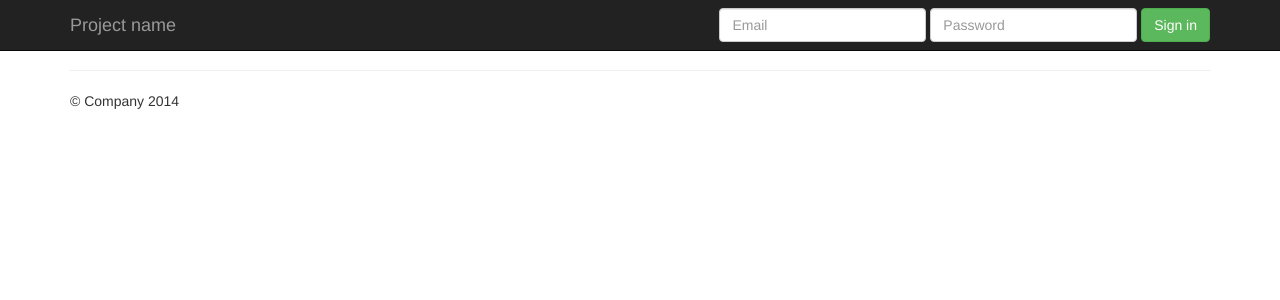
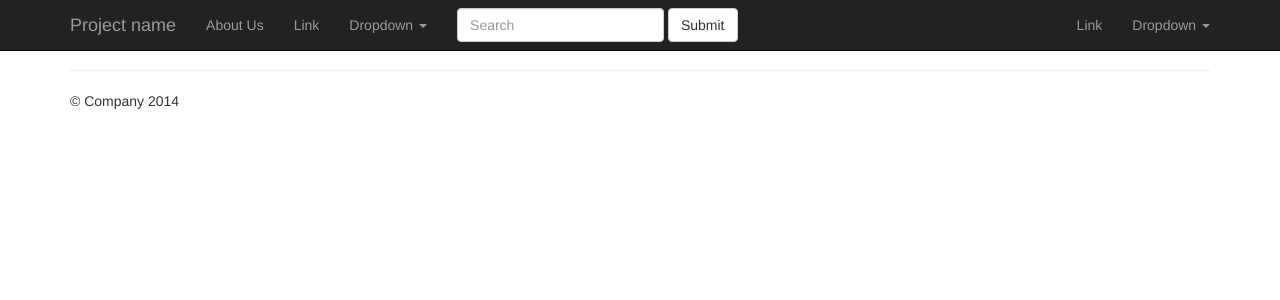
Before and after one commit to Nishant-MC/SE-Final-Project, a Django app: template ROR/static/templates/base.html in a window 1280 px wide. Shown: the top 300 px of the page. Run offline with Django 3.2, Linux system fonts and the light colour scheme; the template is opened without the code that fills it, so the values that code supplies are empty; parts of the project's set-up code (start-up, migrations or seed data) failed here and were passed over; some libraries are stand-ins or nearby versions.

Commit message:
latest, navbar and tutorial done

```diff
--- a/ROR/src/RORapp/urls.py
+++ b/ROR/src/RORapp/urls.py
@@ -11,7 +11,9 @@ urlpatterns = patterns('',
     url(r'^$', 'signups.views.home', name='home'),
     # url(r'^blog/', include('blog.urls')),
     url(r'^thank-you/$', 'signups.views.thankyou', name='thankyou'),
+
     url(r'^about-us/$', 'signups.views.aboutus', name='aboutus'),
+
     url(r'^admin/', include(admin.site.urls)),
 )
 
--- a/ROR/static/templates/base.html
+++ b/ROR/static/templates/base.html
@@ -29,30 +29,7 @@
 
   <body>
 
-    <div class="navbar navbar-inverse navbar-fixed-top" role="navigation">
-      <div class="container">
-        <div class="navbar-header">
-          <button type="button" class="navbar-toggle" data-toggle="collapse" data-target=".navbar-collapse">
-            <span class="sr-only">Toggle navigation</span>
-            <span class="icon-bar"></span>
-            <span class="icon-bar"></span>
-            <span class="icon-bar"></span>
-          </button>
-          <a class="navbar-brand" href="#">Project name</a>
-        </div>
-        <div class="navbar-collapse collapse">
-          <form class="navbar-form navbar-right" role="form">
-            <div class="form-group">
-              <input type="text" placeholder="Email" class="form-control">
-            </div>
-            <div class="form-group">
-              <input type="password" placeholder="Password" class="form-control">
-            </div>
-            <button type="submit" class="btn btn-success">Sign in</button>
-          </form>
-        </div><!--/.navbar-collapse -->
-      </div>
-    </div>
+    {% include 'navbar.html' %}
 
 
     {% block jumbotron %} {% endblock %}
--- /dev/null
+++ b/ROR/static/templates/navbar.html
@@ -0,0 +1,64 @@
+<div class="navbar navbar-inverse navbar-fixed-top" role="navigation">
+      <div class="container">
+        <div class="navbar-header">
+          <button type="button" class="navbar-toggle" data-toggle="collapse" data-target=".navbar-collapse">
+            <span class="sr-only">Toggle navigation</span>
+            <span class="icon-bar"></span>
+            <span class="icon-bar"></span>
+            <span class="icon-bar"></span>
+          </button>
+          <a class="navbar-brand" href="{% url "home" %} ">Project name</a>
+        </div>
+        <div class="navbar-collapse collapse">
+          <!--
+          <form class="navbar-form navbar-right" role="form">
+            <div class="form-group">
+              <input type="text" placeholder="Email" class="form-control">
+            </div>
+            <div class="form-group">
+              <input type="password" placeholder="Password" class="form-control">
+            </div>
+            <button type="submit" class="btn btn-success">Sign in</button>
+          </form>
+          -->
+
+          <ul class="nav navbar-nav">
+        <li><a href="{% url "aboutus" %} ">About Us</a></li>
+        <li><a href="#">Link</a></li>
+        <li class="dropdown">
+          <a href="#" class="dropdown-toggle" data-toggle="dropdown">Dropdown <b class="caret"></b></a>
+          <ul class="dropdown-menu">
+            <li><a href="#">Action</a></li>
+            <li><a href="#">Another action</a></li>
+            <li><a href="#">Something else here</a></li>
+            <li class="divider"></li>
+            <li><a href="#">Separated link</a></li>
+            <li class="divider"></li>
+            <li><a href="#">One more separated link</a></li>
+          </ul>
+        </li>
+      </ul>
+      <form class="navbar-form navbar-left" role="search">
+        <div class="form-group">
+          <input type="text" class="form-control" placeholder="Search">
+        </div>
+        <button type="submit" class="btn btn-default">Submit</button>
+      </form>
+      <ul class="nav navbar-nav navbar-right">
+        <li><a href="#">Link</a></li>
+        <li class="dropdown">
+          <a href="#" class="dropdown-toggle" data-toggle="dropdown">Dropdown <b class="caret"></b></a>
+          <ul class="dropdown-menu">
+            <li><a href="#">Action</a></li>
+            <li><a href="#">Another action</a></li>
+            <li><a href="#">Something else here</a></li>
+            <li class="divider"></li>
+            <li><a href="#">Separated link</a></li>
+          </ul>
+        </li>
+      </ul>
+
+
+        </div><!--/.navbar-collapse -->
+      </div>
+    </div>
```
